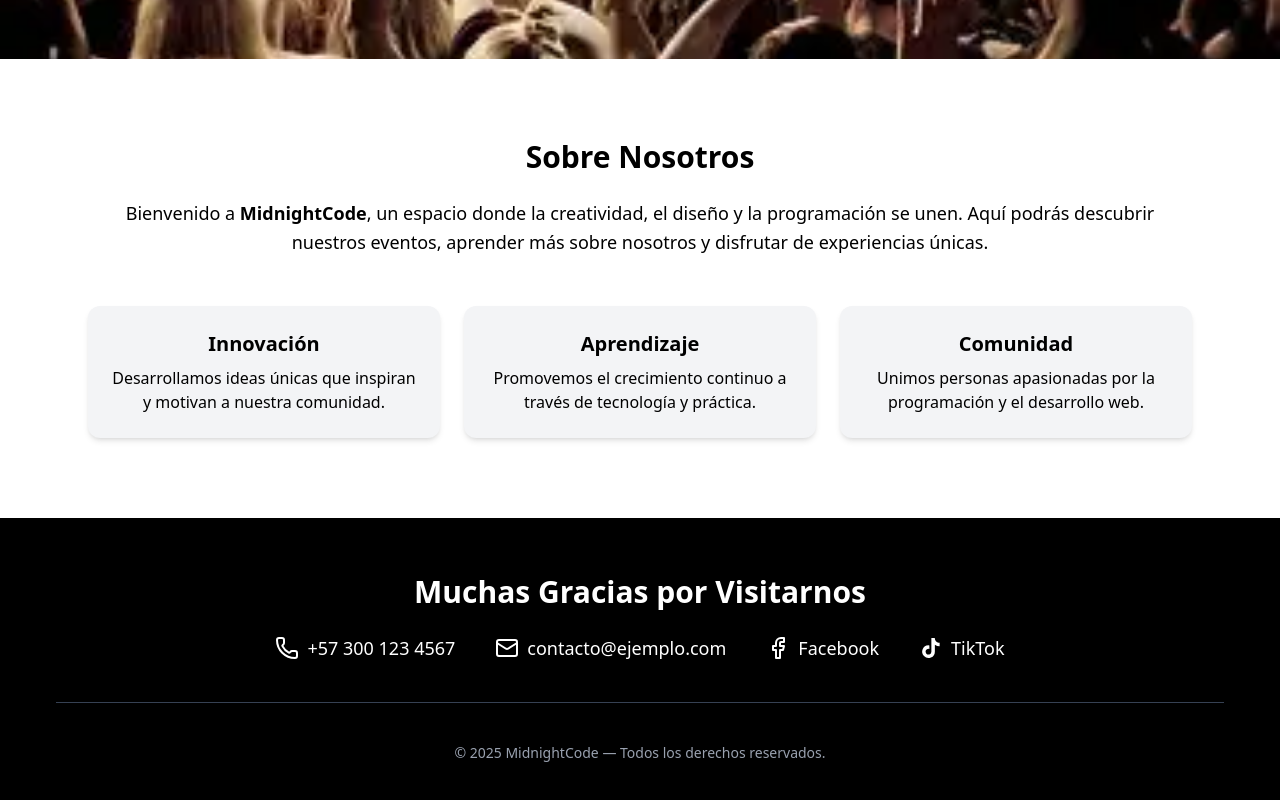
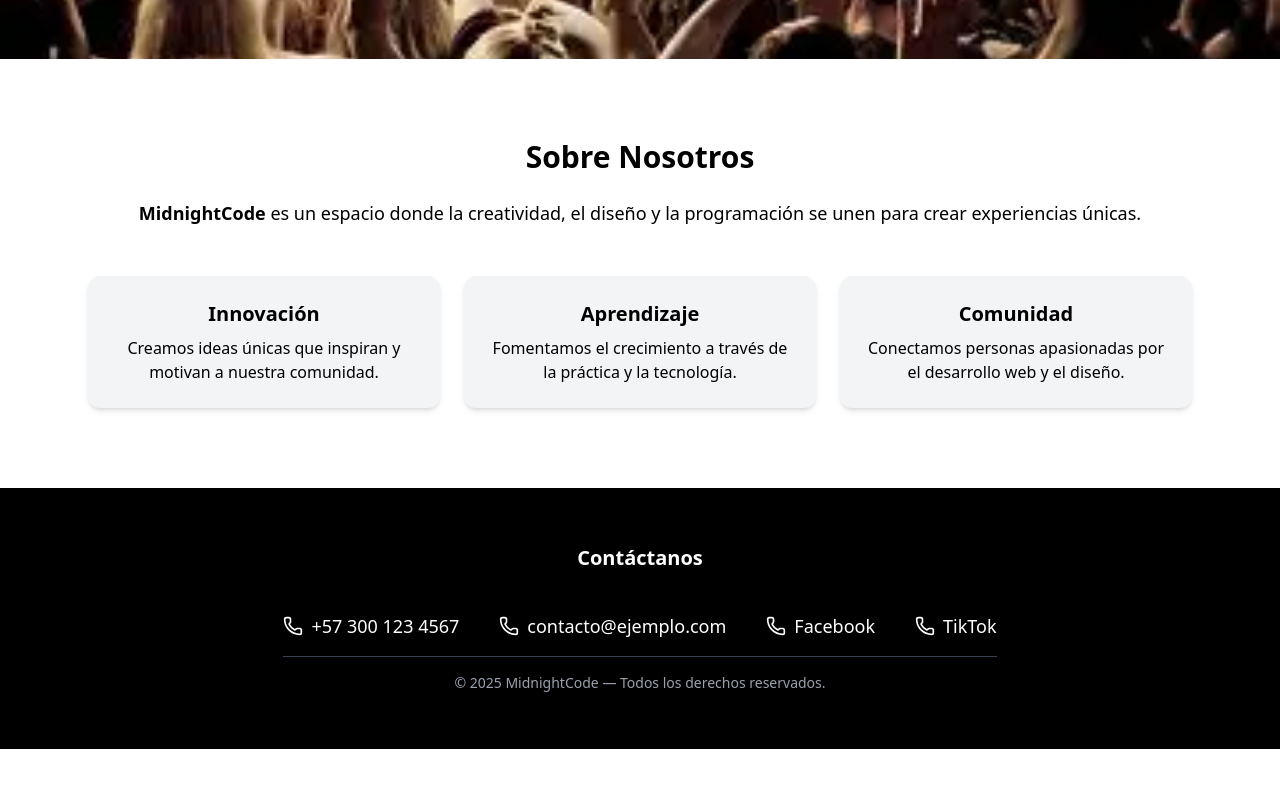
Before and after one commit to JesusRodirguez/portfolio-jesusrodriguez, a React (Vite) app in the folder js/React-Tailwind/Versión2/my-project/: page / in a window 1280 px wide. Shown: the part 682-1482 px from the top of the page. After the commit the page ends 1431 px from the top, so only its background shows below. Built offline with nearby package versions, Linux system fonts and the light colour scheme.

Commit message:
Creo otro componenete llamado NavBar y modifico el Home uniendoles los componentes de Footer,SectionPrincipal y NavBar

```diff
--- /dev/null
+++ b/js/React-Tailwind/Versión2/my-project/src/componentes/NavBar.jsx
@@ -0,0 +1,15 @@
+import React from "react";
+import '../index.css'
+
+const Navbar = ({ClassHeader="",ClassH1="",TextoH1="",ClassUl="",children}) => {
+    return(
+        <header className={ClassHeader}>
+            <h1 className={ClassH1}>{TextoH1}</h1>
+            <ul  className={ClassUl}>
+            {children}
+            </ul>
+        </header>
+    )
+}
+
+export default Navbar;
--- a/js/React-Tailwind/Versión2/my-project/src/componentes/SectionPrincipal.jsx
+++ b/js/React-Tailwind/Versión2/my-project/src/componentes/SectionPrincipal.jsx
@@ -1,7 +1,7 @@
 import React from "react";
 import '../index.css';
 
-const Section = ({id = "", classSection = "", classH2 = "", texth2 = "",
+const AboutSection = ({id = "", classSection = "", classH2 = "", texth2 = "",
   classP = "", textp = "", textstrong = "" }) => {
   return (
     <section id={id} className={classSection}>
@@ -14,4 +14,4 @@ const Section = ({id = "", classSection = "", classH2 = "", texth2 = "",
   );
 };
 
-export default Section;
+export default AboutSection;
--- a/js/React-Tailwind/Versión2/my-project/src/componentes/SectionSecundaria.jsx
+++ /dev/null
@@ -1,11 +0,0 @@
-import React from "react";
-import '../index.css'
-import CardCaracteristica from "./CardCaracteristica";
-
-const FeaturesSection = ({}) => {
-    return(
-        <section>
-
-        </section>
-    )
-}
--- a/js/React-Tailwind/Versión2/my-project/src/componentes/view/Home.jsx
+++ b/js/React-Tailwind/Versión2/my-project/src/componentes/view/Home.jsx
@@ -6,26 +6,30 @@ import "swiper/css/effect-fade";
 import { Phone, Mail, Facebook } from "lucide-react";
 import { Link } from "react-router-dom";
 import CustomLink from "../CustomLink";
-// import '../index.css'
+import Footer, { LinkNormal, LinkIconos } from "../Fotter";
+import CardCaracteristica from "../CardCaracteristica";
+import AboutSection from "../SectionPrincipal";
+import Navbar from "../NavBar";
 
 const Home = () => {
   return (
     <div className="bg-white text-black">
 
-      {/* Navbar integrada */}
-      <div className="w-screen flex flex-col items-center justify-center bg-white text-black py-4 border-b border-gray-300">
-        <h1 className="text-3xl font-bold mb-2 text-center">MidnightCode</h1>
-
-        <ul className="flex gap-8 justify-center">
+      {/* 🔹 Navbar usando tu nuevo componente */}
+      <Navbar
+        ClassHeader="w-screen flex flex-col items-center justify-center bg-white text-black py-4 border-b border-gray-300"
+        ClassH1="text-3xl font-bold mb-2 text-center"
+        TextoH1="MidnightCode"
+        ClassUl="flex gap-8 justify-center"
+      >
         <CustomLink to="/" text="Home" />
         <CustomLink to="/registro" text="Register" />
         <CustomLink to="/login" text="Login" />
         <CustomLink to="#about" text="About us" />
         <CustomLink to="#contact" text="Contact Us" />
-        </ul>
-      </div>
+      </Navbar>
 
-      {/* Carrusel principal */}
+      {/* 🔹 Carrusel principal */}
       <section className="w-full h-[80vh] relative">
         <Swiper
           modules={[Autoplay, EffectFade]}
@@ -63,80 +67,53 @@ const Home = () => {
         </Swiper>
       </section>
 
-      {/* Contenido inferior (About Us) */}
-      <section id="about" className="w-full max-w-6xl mx-auto mt-20 px-6">
-        <h2 className="text-3xl font-bold text-center mb-6">Sobre Nosotros</h2>
-        <p className="text-lg text-center leading-relaxed mb-12">
-          Bienvenido a <strong>MidnightCode</strong>, un espacio donde la
-          creatividad, el diseño y la programación se unen. Aquí podrás
-          descubrir nuestros eventos, aprender más sobre nosotros y disfrutar de
-          experiencias únicas.
-        </p>
+      {/*  Sección About */}
+      <AboutSection
+        id="about"
+        classSection="w-full max-w-6xl mx-auto mt-20 px-6"
+        classH2="text-3xl font-bold text-center mb-6"
+        texth2="Sobre Nosotros"
+        classP="text-lg text-center leading-relaxed mb-12"
+        textstrong="MidnightCode "
+        textp="es un espacio donde la creatividad, el diseño y la programación se unen para crear experiencias únicas."
+      />
 
-        <div className="grid grid-cols-1 md:grid-cols-3 gap-6">
-          <div className="bg-gray-100 p-6 rounded-xl shadow-md text-center">
-            <h3 className="font-semibold text-xl mb-2">Innovación</h3>
-            <p>
-              Desarrollamos ideas únicas que inspiran y motivan a nuestra
-              comunidad.
-            </p>
+      {/*  Cards de características */}
+      <div className="grid grid-cols-1 md:grid-cols-3 gap-6 max-w-6xl mx-auto px-6 mt-10">
+        <CardCaracteristica
+          titulo="Innovación"
+          texto="Creamos ideas únicas que inspiran y motivan a nuestra comunidad."
+        />
+        <CardCaracteristica
+          titulo="Aprendizaje"
+          texto="Fomentamos el crecimiento a través de la práctica y la tecnología."
+        />
+        <CardCaracteristica
+          titulo="Comunidad"
+          texto="Conectamos personas apasionadas por el desarrollo web y el diseño."
+        />
       </div>
 
-          <div className="bg-gray-100 p-6 rounded-xl shadow-md text-center">
-            <h3 className="font-semibold text-xl mb-2">Aprendizaje</h3>
-            <p>
-              Promovemos el crecimiento continuo a través de tecnología y
-              práctica.
-            </p>
-          </div>
-
-          <div className="bg-gray-100 p-6 rounded-xl shadow-md text-center">
-            <h3 className="font-semibold text-xl mb-2">Comunidad</h3>
-            <p>
-              Unimos personas apasionadas por la programación y el desarrollo
-              web.
-            </p>
-          </div>
-        </div>
-      </section>
-
-      {/* Footer (Contact) */}
-      <footer id="contact" className="flex flex-col items-center w-full bg-black text-white px-14 py-14 gap-6 mt-20">
-        <h2 className="text-3xl font-bold">Muchas Gracias por Visitarnos</h2>
-
+      {/*  Footer usando tu componente personalizado */}
+      <Footer
+        id="contact"
+        className="flex flex-col items-center w-full bg-black text-white px-14 py-14 gap-6 mt-20"
+        title="Contáctanos"
+      >
         <div className="flex flex-col md:flex-row gap-6 md:gap-10 items-center text-lg">
-          <a href="tel:+573001234567" className="flex items-center gap-2 hover:text-purple-400 transition-colors">
-            <Phone size={24} />
-            <span>+57 300 123 4567</span>
-          </a>
-
-          <a href="mailto:contacto@ejemplo.com" className="flex items-center gap-2 hover:text-purple-400 transition-colors">
-            <Mail size={24} />
-            <span>contacto@ejemplo.com</span>
-          </a>
-
-          <a href="https://facebook.com/tupagina" target="_blank" rel="noopener noreferrer" className="flex items-center gap-2 hover:text-purple-400 transition-colors">
-            <Facebook size={24} />
-            <span>Facebook</span>
-          </a>
-
-          <a href="https://tiktok.com/@tuusuario" target="_blank" rel="noopener noreferrer" className="flex items-center gap-2 hover:text-purple-400 transition-colors">
-            <svg xmlns="http://www.w3.org/2000/svg" width="24" height="24" viewBox="0 0 24 24" fill="currentColor">
-              <path d="M19.59 6.69a4.83 4.83 0 0 1-3.77-4.25V2h-3.45v13.67a2.89 2.89 0 0 1-5.2 1.74 2.89 2.89 0 0 1 2.31-4.64 2.93 2.93 0 0 1 .88.13V9.4a6.84 6.84 0 0 0-1-.05A6.33 6.33 0 0 0 5 20.1a6.34 6.34 0 0 0 10.86-4.43v-7a8.16 8.16 0 0 0 4.77 1.52v-3.4a4.85 4.85 0 0 1-1-.1z" />
-            </svg>
-            <span>TikTok</span>
-          </a>
+          <LinkNormal href="tel:+573001234567" texto="+57 300 123 4567" />
+          <LinkNormal href="mailto:contacto@ejemplo.com" texto="contacto@ejemplo.com" />
+          <LinkIconos href="https://facebook.com/tupagina" texto="Facebook" />
+          <LinkIconos href="https://tiktok.com/@tuusuario" texto="TikTok" />
         </div>
 
         <div className="w-full border-t border-gray-700 my-4"></div>
         <div className="text-center text-sm text-gray-400">
           © 2025 MidnightCode — Todos los derechos reservados.
         </div>
-      </footer>
+      </Footer>
     </div>
   );
 };
 
-
-
 export default Home;
```
Lines whose indentation alone changed are shown as unchanged.
